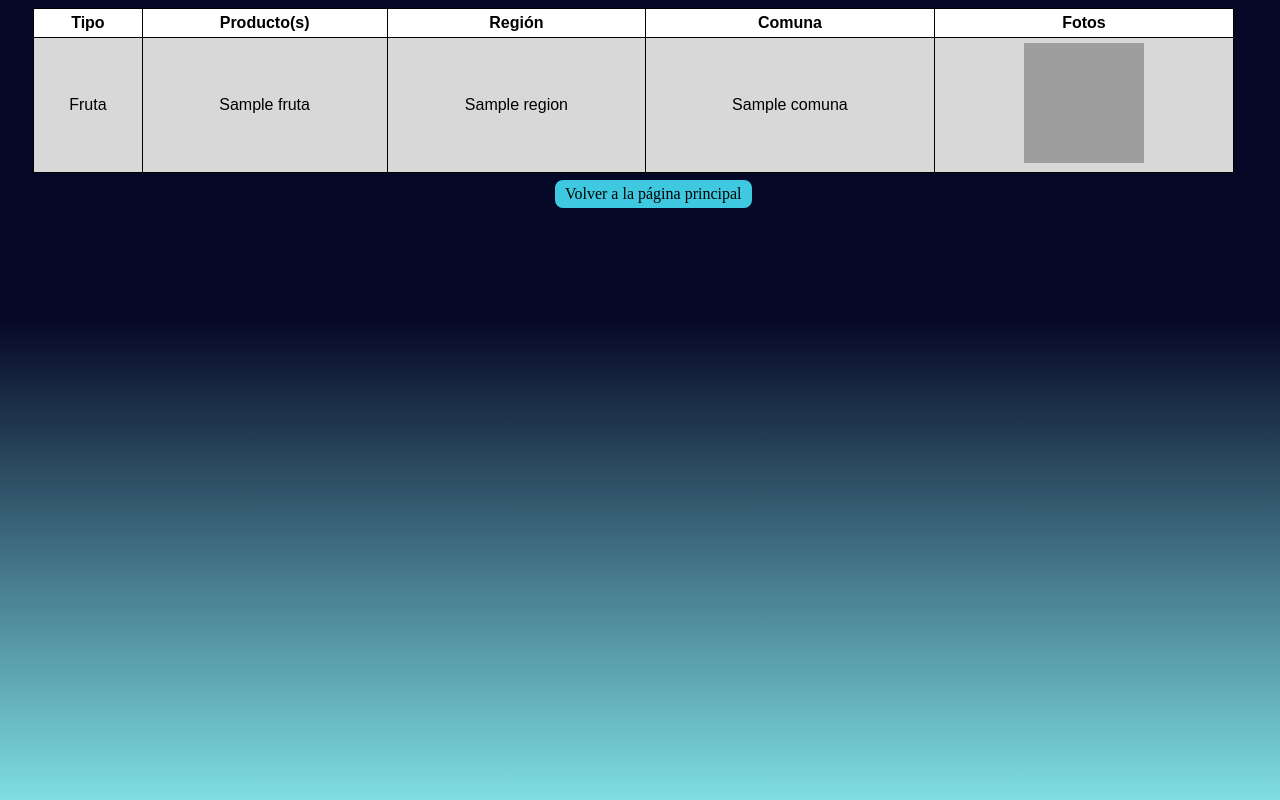
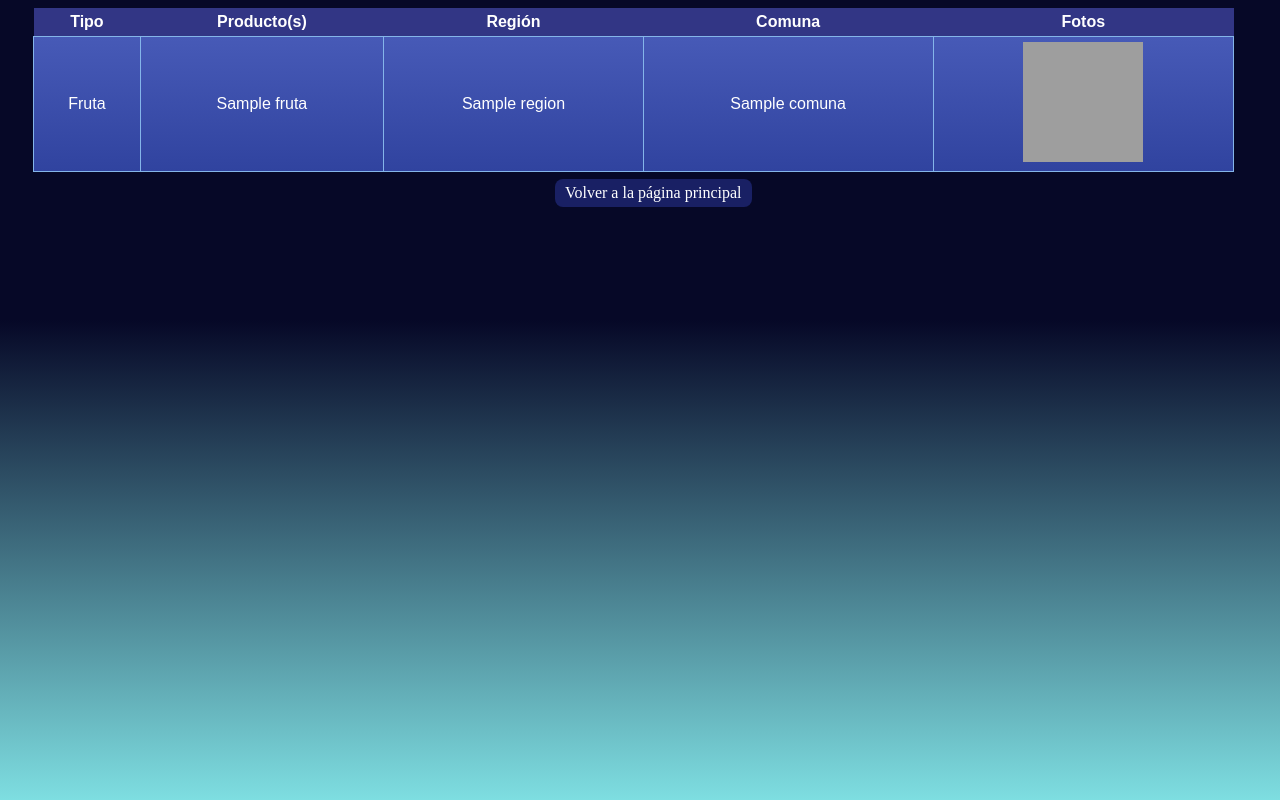
Before and after one commit to estebanrb22/proyecto_desarrollo_web, a Flask app: page /ver-productos/0 in a window 1280 px wide. Run offline with Flask 3, Linux system fonts and the light colour scheme; tables that the repository leaves empty hold one stand-in row (values such as "Sample post"); grey boxes are pictures that could not be loaded.

Commit message:
feat(css): the website has styles

```diff
--- a/static/css/general.css
+++ b/static/css/general.css
@@ -1,5 +1,5 @@
 html {
     background: linear-gradient(to bottom, #060827 40%, #7EDEE1);
     height: 100%;
-
+    color: white;
 }
--- a/static/css/index.css
+++ b/static/css/index.css
@@ -15,14 +15,14 @@
 .link_button {
     border: none;
     padding: 13px 40px;
-    background-color: #EA205A;
     border-radius: 8px;
     width: 300px;
     font-size: 17px;
     color: white;
+    background-color: #EA205A;
     text-decoration: none;
 }
 .link_button:hover {
-    background-color: #3FC9E0;
+    background-color : #AE1541;
     cursor: pointer
 }
--- a/static/css/informacion_pedido.css
+++ b/static/css/informacion_pedido.css
@@ -16,7 +16,7 @@
     top: 65px;
 }
 #imagen {
-    border: 2px solid grey;
+    border: 1px solid white;
     width: 640px;
     height: 480px;
 }
--- a/static/css/informacion_producto.css
+++ b/static/css/informacion_producto.css
@@ -18,7 +18,7 @@
     width: 750px;
 }
 .imagen {
-    border: 2px solid grey;
+    border: 2px solid white;
     left: 0px;
     width: 300px;
     height: 300px;
--- a/static/css/ver_elementos.css
+++ b/static/css/ver_elementos.css
@@ -4,25 +4,26 @@ table {
     border-collapse: collapse;
     width: 95%;
     left: 2%;
+    border: transparent;
 }
 .tr_head {
-    background-color: #ffffff;
+    background-color: #323685;
 }
 .tr_body:nth-child(even):hover {
     position: relative;
     cursor: pointer;
-    background-color: rgb(166, 166, 166);
+    background: linear-gradient(to bottom, #111a4b, #233176);
 }
 .tr_body:nth-child(odd):hover {
     position: relative;
     cursor: pointer;
-    background-color: rgb(175, 171, 171);
+    background: linear-gradient(to bottom, #111a4b, #233176);
 }
 .tr_body:nth-child(even) {
-    background-color: #d8d8d8;
+    background: linear-gradient(to bottom, #475AB7, #30439F);
 }
 .tr_body:nth-child(odd) {
-    background-color: #ffffff;
+    background: linear-gradient(to bottom, #30439F, #475AB7);
 }
 img {
     height: 120px;
@@ -34,14 +35,14 @@ img {
     left: -85px;
     border: none;
     padding: 5px 10px;
-    background-color: #3FC9E0;
+    color: white;
+    background-color: #192064;
     border-radius: 8px;
-    color: black;
     text-decoration: none;
 }
 #back_home:hover {
-    background-color: #2098AC;
-    cursor: pointer
+    background-color: #060827;
+    cursor: pointer;
 }
 #next_page {
     position: absolute;
@@ -49,14 +50,14 @@ img {
     right: -325px;
     border: none;
     padding: 5px 10px;
-    background-color: #3FC9E0;
+    color: white;
+    background-color: #EA205A;
     border-radius: 8px;
-    color: black;
     text-decoration: none;
 }
 #next_page:hover {
-    background-color: #2098AC;
-    cursor: pointer
+    background-color : #AE1541;
+    cursor: pointer;
 }
 #back_page {
     position: absolute;
@@ -64,14 +65,14 @@ img {
     left: -710px;
     border: none;
     padding: 5px 10px;
-    background-color: #3FC9E0;
+    color: white;
+    background-color: #EA205A;
     border-radius: 8px;
-    color: black;
     text-decoration: none;
 }
 #back_page:hover {
-    background-color: #2098AC;
-    cursor: pointer
+    background-color : #AE1541;
+    cursor: pointer;
 }
 #pos_center_div {
     position: relative;
@@ -85,8 +86,10 @@ img {
 }
 .a_general {
     display: block;
+    color: white;
     padding-bottom: 54px;
     padding-top: 54px;
+    text-decoration: none;
 }
 .a_photos {
     display: block;
--- a/static/css/ver_pedidos.css
+++ b/static/css/ver_pedidos.css
@@ -1,10 +1,12 @@
 th {
-    border: 1px solid black;
+    border: 1px solid rgb(13, 4, 58);
     text-align: center;
     padding: 5px;
+    border: transparent
 }
 td {
-    border: 1px solid black;
+    border: 1px solid rgb(13, 4, 58);
     text-align: center;
     height: 130px;
+    border: 1px solid rgb(132, 181, 233);
 }
--- a/static/css/ver_productos.css
+++ b/static/css/ver_productos.css
@@ -1,10 +1,12 @@
 th {
-    border: 1px solid black;
+    border: 1px solid rgb(13, 4, 58);
     text-align: center;
     padding: 5px;
+    border: transparent
 }
 td {
-    border: 1px solid black;
+    border: 1px solid rgb(13, 4, 58);
     text-align: center;
     height: 130px;
+    border: 1px solid rgb(132, 181, 233);
 }
--- a/static/js/add_product.js
+++ b/static/js/add_product.js
@@ -212,7 +212,7 @@ const validateForm = () => {
     const productorEmail = document.getElementById("productor_email");
     const phoneNumber = document.getElementById("phone_number");
     const invalidMessage = document.getElementById("invalid_message");
-    invalidMessage.style.color = "red";
+    invalidMessage.style.color = "#920202";
     invalidMessage.innerText = "";
     if (!isSelected(type_selector)) {
         invalidMessage.innerText = "Seleccione tipo de producto";
--- a/templates/agregar-pedido.html
+++ b/templates/agregar-pedido.html
@@ -56,9 +56,9 @@
 
                 <div id="div_submit">
                     {% if send == True %}
-                        <div id="warning_div" style="color: green;" ><span id="invalid_message">{{ message }}</span><br><br></div>
+                        <div id="warning_div" style="color: #C1FFCA;" ><span id="invalid_message">{{ message }}</span><br><br></div>
                     {% else %}
-                        <div id="warning_div" style="color: red;" ><span id="invalid_message">{{ message }}</span><br><br></div>
+                        <div id="warning_div" style="color: black;" ><span id="invalid_message">{{ message }}</span><br><br></div>
                     {% endif %}
                     <div id="submit_button">
                         <button type="button" id="submit" >Agregar Pedido</button><br>
--- a/templates/agregar-producto.html
+++ b/templates/agregar-producto.html
@@ -64,9 +64,9 @@
 
                 <div id="div_submit">
                     {% if send == True %}
-                        <div id="warning_div" style="color: green;" ><span id="invalid_message">{{ message }}</span><br><br></div>
+                        <div id="warning_div" style="color: #C1FFCA;" ><span id="invalid_message">{{ message }}</span><br><br></div>
                     {% else %}
-                        <div id="warning_div" style="color: red;" ><span id="invalid_message">{{ message }}</span><br><br></div>
+                        <div id="warning_div" style="color: #920202;" ><span id="invalid_message">{{ message }}</span><br><br></div>
                     {% endif %}
                     <div id="submit_button">
                         <button type="button" id="submit" >Agregar producto(s)</button><br>
--- a/templates/ver-productos.html
+++ b/templates/ver-productos.html
@@ -21,27 +21,27 @@
                 {% for product in data %}
                     <tr class="tr_body">
                             <td>
-                                <a class="a_general" style="text-decoration: none; color: black;" href="{{ url_for('info_productos', product_id=product.id) }}">
+                                <a class="a_general" href="{{ url_for('info_productos', product_id=product.id) }}">
                                     {{ product["tipo"] }}
                                 </a>
                             </td>
                             <td>
-                                <a class="a_general" style="text-decoration: none; color: black;" href="{{ url_for('info_productos', product_id=product.id) }}">
+                                <a class="a_general" href="{{ url_for('info_productos', product_id=product.id) }}">
                                     {{ product["list_fv"] }}
                                 </a>
                             </td>
                             <td>
-                                <a class="a_general" style="text-decoration: none; color: black;" href="{{ url_for('info_productos', product_id=product.id) }}">
+                                <a class="a_general" href="{{ url_for('info_productos', product_id=product.id) }}">
                                     {{ product["region"] }}
                                 </a>
                             </td>
                             <td>
-                                <a class="a_general" style="text-decoration: none; color: black;" href="{{ url_for('info_productos', product_id=product.id) }}">
+                                <a class="a_general" href="{{ url_for('info_productos', product_id=product.id) }}">
                                     {{ product["comuna"] }}
                                 </a>
                             </td>
                             <td>
-                                <a class="a_photos" style="text-decoration: none; color: black;" href="{{ url_for('info_productos', product_id=product.id) }}">
+                                <a class="a_photos" href="{{ url_for('info_productos', product_id=product.id) }}">
                                     {% for photo in product.list_photos %}
                                         <img src={{photo}} alt="imagen de fruta o verdura">
                                     {% endfor %}
```
Also changed, not shown: static/css/agregar-elemento.css (+51 -2 lines), static/css/back_button.css (+4 -4 lines), static/js/stats.js (+4 -4 lines), templates/ver-pedidos.html (+5 -5 lines).
